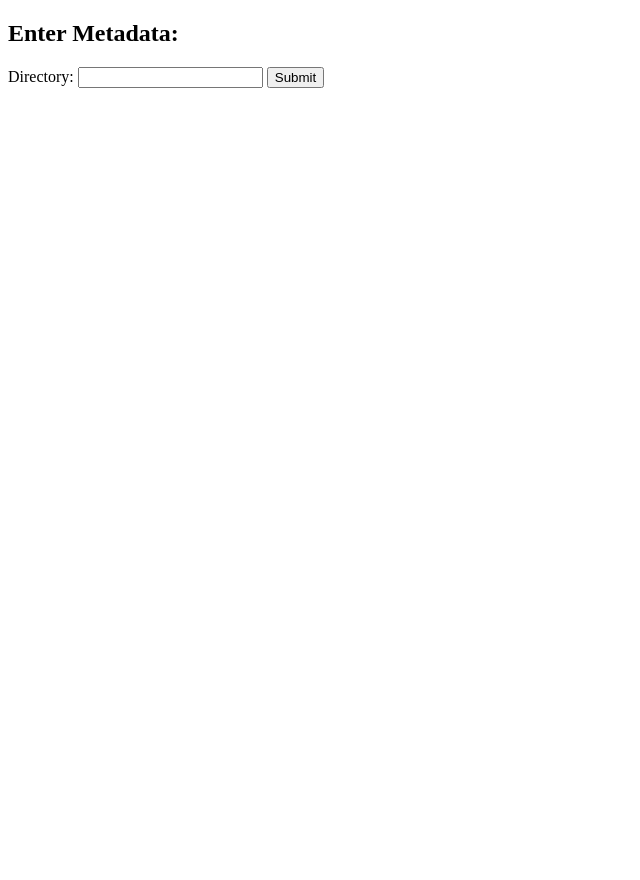
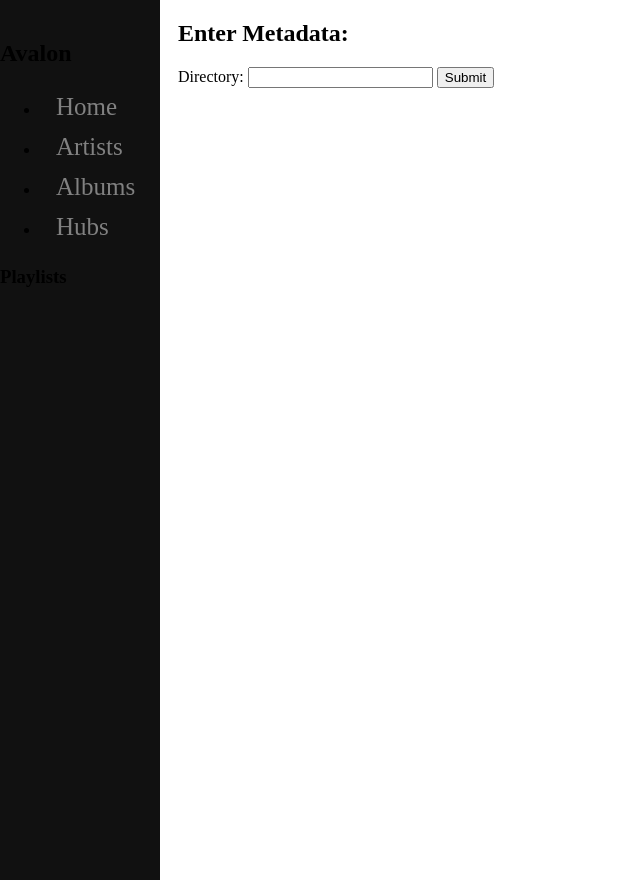
Before and after one commit to millejon/avalon, a Flask app: page /input-metadata in a window 1280 px wide. Shown: the whole page, without its empty margins (0-640 px from the left). Run offline with Flask 3, Linux system fonts and the light colour scheme.

Commit message:
Add navigation menu sidebar

```diff
--- a/avalon/static/style.css
+++ b/avalon/static/style.css
@@ -8,10 +8,44 @@ img {
     width: 25px;
 }
 
+.navigation_menu {
+    height: 100%;
+    width: 160px;
+    position: fixed;
+    z-index: 1;
+    top: 0;
+    left: 0;
+    background-color: #111;
+    overflow-x: hidden;
+    padding-top: 20px;
+}
+
+.navigation_menu a {
+    padding: 6px 8px 6px 16px;
+    text-decoration: none;
+    font-size: 25px;
+    color: #818181;
+    display: block;
+}
+
+.navigation_menu a:hover {
+    color: #f1f1f1;
+}
+
+#content {
+    margin-left: 160px;
+    padding: 0px 10px;
+}
+
+@media screen and (max-height: 450px) {
+    .navigation_menu {padding-top: 15px;}
+    .navigation_menu a {font-size: 18px;}
+  }
+
 .display_playlist_button {
     background-color: #3498DB;
     color: white;
-    padding: 16px;
+    padding: 10px;
     font-size: 16px;
     border: none;
     cursor: pointer;
--- a/avalon/templates/base.html
+++ b/avalon/templates/base.html
@@ -1,3 +1,5 @@
+{% import "navigation.html" as navigation %}
+
 <!DOCTYPE html>
 
 <html lang="en">
@@ -14,6 +16,7 @@
   </head>
 
   <body>
+    {{ navigation.menu(playlists=playlists) }}
     <section id="content">
       <header>
         {% block header %}{% endblock %}
--- /dev/null
+++ b/avalon/templates/navigation.html
@@ -0,0 +1,17 @@
+{% macro menu(playlists) %}
+  <div class="navigation_menu">
+    <h2>Avalon</h2>
+    <ul>
+      <li><a href="/">Home</a></li>
+      <li><a href="/artists/">Artists</a></li>
+      <li><a href="/albums/">Albums</a></li>
+      <li><a href="/hubs/">Hubs</a></li>
+    </ul>
+    <h3>Playlists</h3>
+    <uL>
+      {% for playlist in playlists %}
+        <li><a href="/playlists/{{ playlist.id }}">{{ playlist.title }}</a></li>
+      {% endfor %}
+    </uL>
+  </div>
+{% endmacro %}
```
